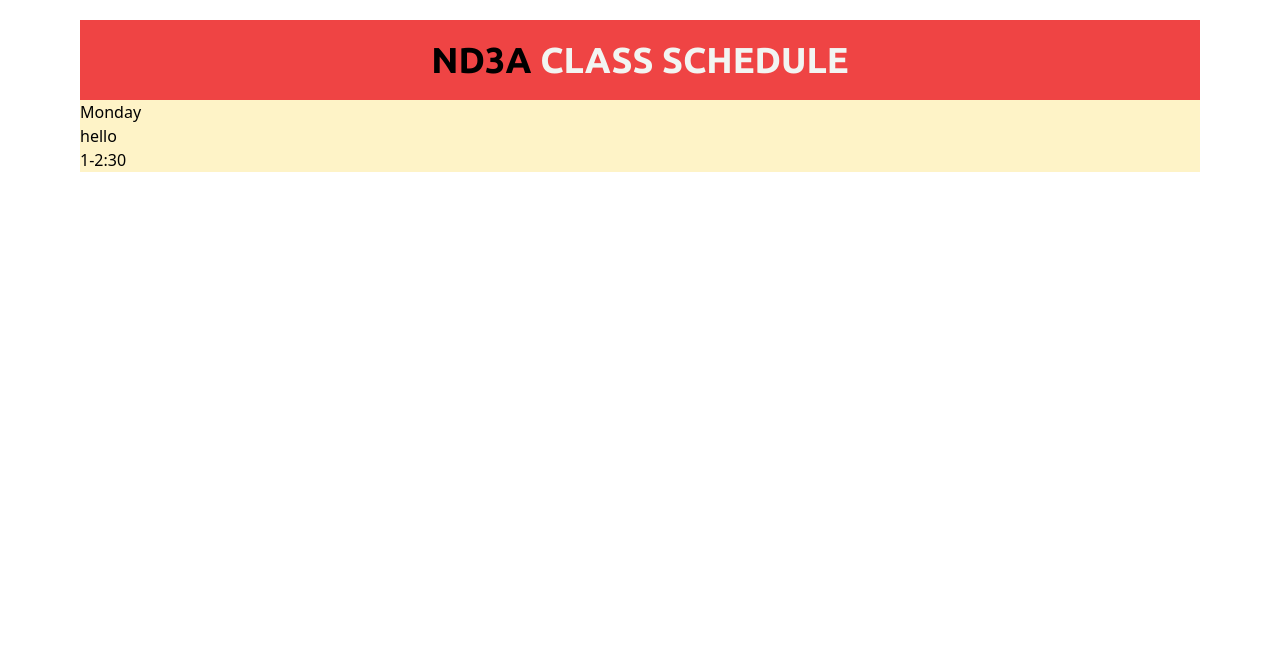
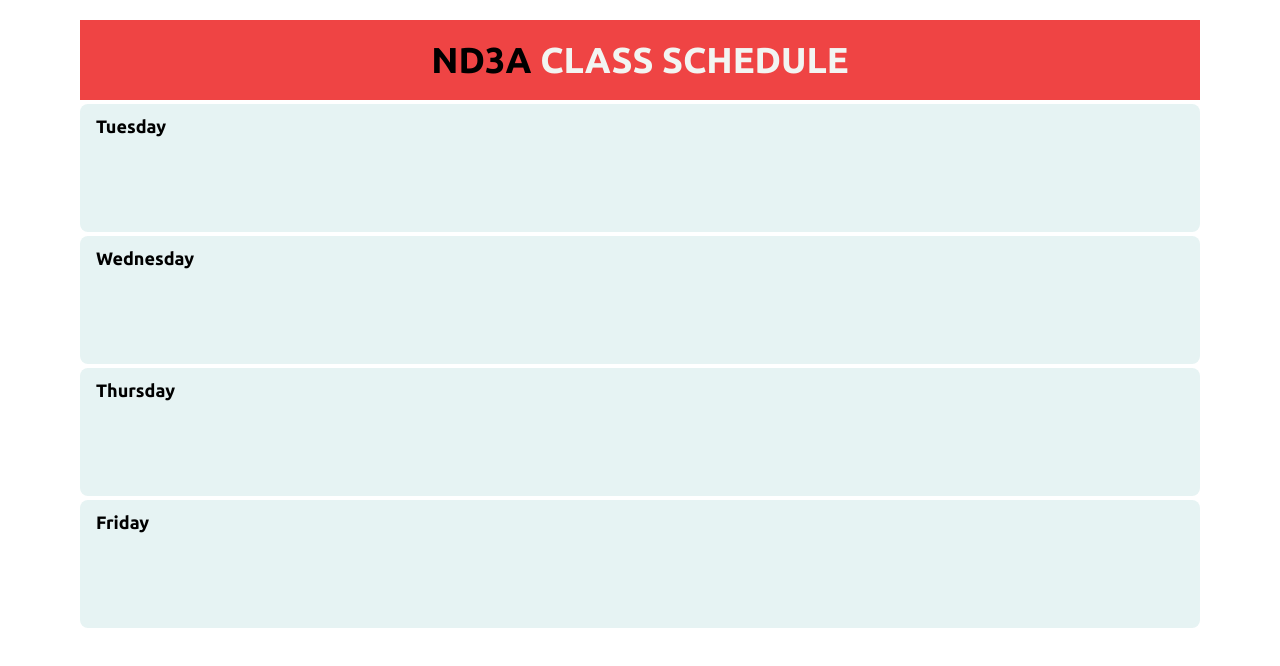
Before and after one commit to jdpena28/class-schedule, a React (Vite) app: page / in a window 1280 px wide. Shown: the top 666 px of the page. Built offline with nearby package versions, Linux system fonts and the light colour scheme.

Commit message:
Add schedule component

```diff
--- a/src/App.tsx
+++ b/src/App.tsx
@@ -1,12 +1,13 @@
 import React from 'react'
 import Header from './components/Header'
-import Daily from './components/Daily'
+import Schedules from './components/Schedule'
+
 
 const App:React.FC = () => {
   return (
-    <div className="container mx-auto w-full">
+    <div className="mx-auto w-full">
       <Header/>
-      <Daily day = 'Monday' subject ='hello' time = '1-2:30'/>
+      <Schedules/>
     </div>
   )
 }
--- /dev/null
+++ b/src/components/Schedule.tsx
@@ -0,0 +1,41 @@
+import React from "react";
+
+const schedules = [
+  {
+    day: 'Tuesday',
+    color: '#fee9e9',
+    subs : ['Network Technology and Architecture', 'Computing Theory'],
+    time: ['9:30am - 12:00pm','12:00pm - 2:00']
+  },
+  {
+    day: 'Wednesday',
+    color: '#e6f3f3',
+    subs : ['Calculus', 'Network Technology and Architecture','CS Elective 2','Network Principles'],
+    time: ['8:00am - 9:30am','9:30am - 12:00pm','12:30pm - 3:00pm','6:00pm - 8:00pm']
+  },
+  {
+    day: 'Thursday',
+    color: '#f9f8f5',
+    subs : ['Network Principles','Web Programming','Calculus','Computing Theory'],
+    time: ['9:30am -12:00pm','12:30pm - 3:00pm','6:00pm - 7:30pm','']
+  },
+  {
+    day: 'Friday',
+    color:'#f2f5f2',
+    subs : ['CS Elective 2', 'Web Programing','Software Engineering'],
+    time: ['9:30am -12:00pm', '12:30am - 3:00pm','6:00pm - 8:30pm']
+  },
+];
+
+export default function daily() {
+  return (
+    <div>
+      {schedules.map(({day,subs}) => (
+        <div className = {`flex font-secondary font-bold mx-20 h-32 rounded-lg mt-1 bg-[#e6f3f3]`}>
+            <h2 className = "pt-2 pl-4 text-lg">{day}</h2>
+
+        </div>
+      ))}
+    </div>
+  );
+}
```
